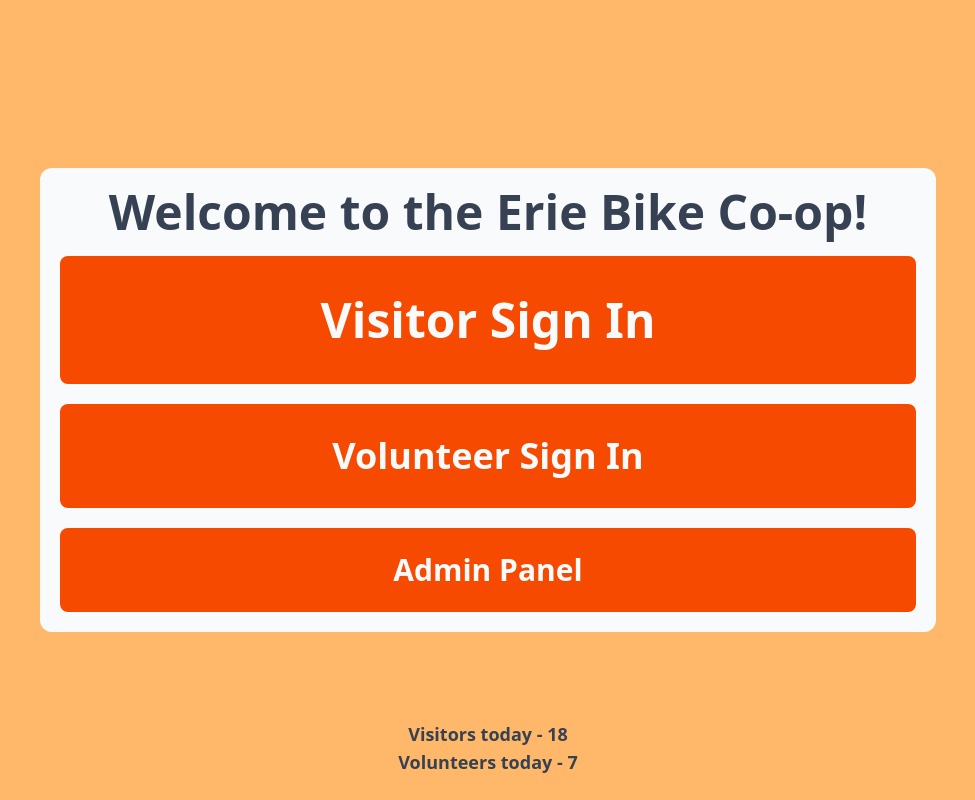
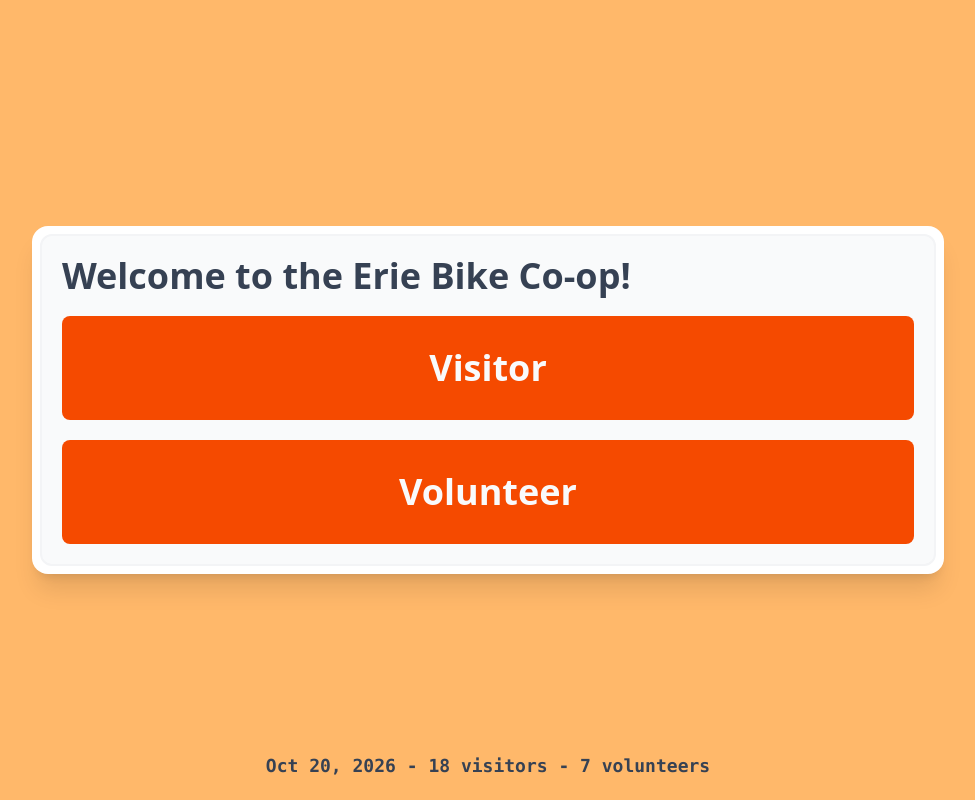
Before and after one commit to sunlimedev/erie-bike-coop, a Flask app: page / in a window 1280 px wide. Shown: the whole page, without its empty margins (152-1127 px from the left). Run offline with Flask 3, Linux system fonts and the light colour scheme.

Commit message:
Standardize new template

```diff
--- a/templates/_base.html
+++ b/templates/_base.html
@@ -17,15 +17,17 @@
 </head>
 <body class="bg-orange-300">
     <div class="min-h-dvh flex items-center justify-center p-10">
-        <main class="w-4xl flex flex-col bg-gray-50 rounded-xl p-5 gap-5">
+        <div class="p-2 bg-white rounded-2xl shadow-xl">
             <!-- primary content block-->
-            {% block content %}
+            <main class="w-4xl flex flex-col bg-gray-50 rounded-xl p-5 gap-5 border-2 border-gray-100">
+                {% block content %}
 
-            {% endblock %}
-        </main>
+                {% endblock %}
+            </main>
+        </div>
     </div>
     <!-- footer block -->
-    <footer class="fixed bottom-0 w-full flex flex-col items-center items-top h-20 font-semibold text-lg text-gray-700">
+    <footer class="fixed bottom-0 w-full flex justify-center items-top h-12 font-semibold text-lg text-gray-700 font-mono">
         {% block footer %}
 
         {% endblock %}
--- a/templates/greeter.html
+++ b/templates/greeter.html
@@ -4,28 +4,24 @@
 
 {% block content %}
     <!-- add a large bolded title -->
-    <div class="flex text-gray-700 justify-center text-5xl font-semibold">
+    <div class="text-gray-700 text-4xl font-semibold">
         Welcome to the Erie Bike Co-op!
     </div>
     <!-- alert -->
     {% include "_alert.html" %}
     <!-- visitor -->
-    <a href="{{ url_for('visitor') }}" class="block w-full text-gray-50 text-5xl font-semibold rounded-lg p-10 bg-orange-600 text-center hover:bg-orange-700">
-        Visitor Sign In
+    <a href="{{ url_for('visitor') }}" class="block w-full text-gray-50 text-4xl font-semibold rounded-lg p-8 bg-orange-600 text-center hover:bg-orange-700">
+        Visitor
     </a>
     <!-- volunteer -->
     <a href="{{ url_for('volunteer') }}" class="block w-full text-gray-50 text-4xl font-semibold rounded-lg p-8 bg-orange-600 text-center hover:bg-orange-700">
-        Volunteer Sign In
+        Volunteer
     </a>
-    <!-- admin -->
-    <a href="{{ url_for('admin') }}" class="block w-full text-gray-50 text-3xl font-semibold rounded-lg p-6 bg-orange-600 text-center hover:bg-orange-700">
-        Admin Panel
-    </a>
+
     <!-- drop alert script -->
     {% include "_drop_alert.html" %}
 {% endblock %}
 
 {% block footer %}
-    <div>Visitors today - 18</div>
-    <div>Volunteers today - 7</div>
+    Oct 20, 2026 - 18 visitors - 7 volunteers
 {% endblock %}
--- a/templates/visitor.html
+++ b/templates/visitor.html
@@ -1,6 +1,6 @@
 {% extends "_form.html" %}
 
-{% block title %}Volunteer{% endblock %}
+{% block title %}Visitor{% endblock %}
 
 {% block content %}
 
```
Also changed, not shown: templates/_form.html (+7 -5 lines), templates/admin.html (added, +7 -0 lines).
